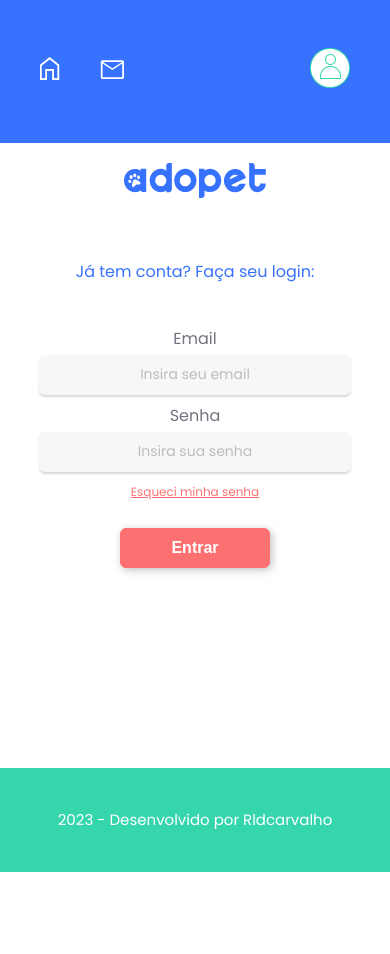
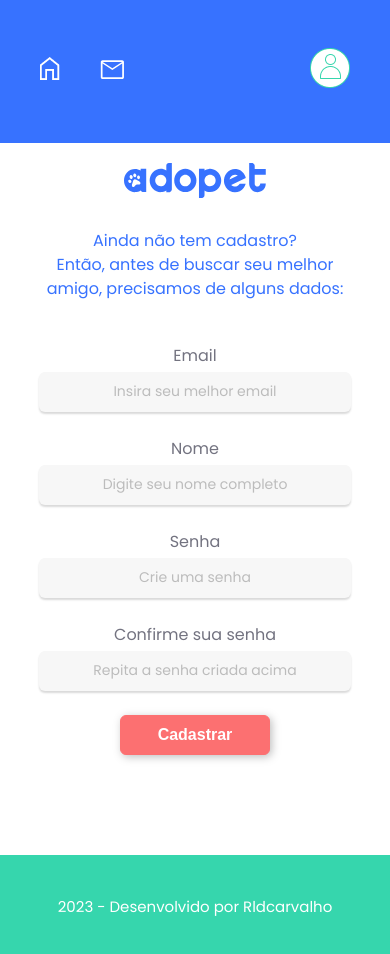
Before and after one commit to rldcarvalho/projeto-adopet, an Angular app: page / in a window 390 px wide. Shown: the top 954 px of the page. Before the commit the page ends 872 px from the top, so only its background shows below. Built offline with nearby package versions, Linux system fonts and the light colour scheme.

Commit message:
Style home-signup mobile

```diff
--- a/src/app/app.component.html
+++ b/src/app/app.component.html
@@ -1,3 +1,3 @@
 <app-header></app-header>
-<app-signin></app-signin>
+<app-signup></app-signup>
 <app-footer></app-footer>
--- a/src/app/app.module.ts
+++ b/src/app/app.module.ts
@@ -7,6 +7,7 @@ import { HeaderComponent } from './components/header/header.component';
 import { FooterComponent } from './components/footer/footer.component';
 import { HomeComponent } from './components/home/home.component';
 import { SigninComponent } from './components/home/signin/signin.component';
+import { SignupComponent } from './components/home/signup/signup.component';
 
 @NgModule({
   declarations: [
@@ -14,7 +15,8 @@ import { SigninComponent } from './components/home/signin/signin.component';
     HeaderComponent,
     FooterComponent,
     HomeComponent,
-    SigninComponent
+    SigninComponent,
+    SignupComponent
   ],
   imports: [
     BrowserModule,
--- /dev/null
+++ b/src/app/components/home/signup/signup.component.html
@@ -0,0 +1,51 @@
+<main class="signup">
+  <img
+    class="signup__img-logo"
+    src="../../../../assets/img/logo-azul.svg"
+    alt="Logo Adopet"
+  />
+  <p class="signup__subtitle">
+    Ainda não tem cadastro?<br />
+    Então, antes de buscar seu melhor amigo, precisamos de alguns dados:
+  </p>
+
+  <form class="signup-form">
+    <div>
+      <label for="email" class="signup__label">Email</label>
+      <input
+        class="input signup__input"
+        type="email"
+        placeholder="Insira seu melhor email"
+        required
+      />
+    </div>
+    <div>
+      <label for="nome" class="signup__label">Nome</label>
+      <input
+        class="input signup__input"
+        type="text"
+        placeholder="Digite seu nome completo"
+        required
+      />
+    </div>
+    <div>
+      <label for="senha" class="signup__label">Senha</label>
+      <input
+        class="input signup__input"
+        type="password"
+        placeholder="Crie uma senha"
+        required
+      />
+    </div>
+    <div>
+      <label for="senha" class="signup__label">Confirme sua senha</label>
+      <input
+        class="input signup__input"
+        type="password"
+        placeholder="Repita a senha criada acima"
+        required
+      />
+    </div>
+  </form>
+  <button class="btn signup__btn" type="submit">Cadastrar</button>
+</main>
--- /dev/null
+++ b/src/app/components/home/signup/signup.component.scss
@@ -0,0 +1,42 @@
+@import "../../../../assets/abstract/variables";
+@import "../../../../assets/abstract/base";
+
+.signup {
+  background-color: $branco-principal;
+  text-align: center;
+
+  &__img-logo {
+    height: 35px;
+    padding: 20px 0 24px;
+  }
+
+  &__subtitle {
+    width: 312px;
+    font-size: 16px;
+    line-height: 24px;
+    font-weight: 400;
+    color: $azul-principal;
+    margin: 0 auto;
+    padding-bottom: 42px;
+  }
+
+  &__label {
+    font-size: 16px;
+    font-weight: 400;
+    color: $cinza-escuro;
+    padding-bottom: 4px;
+    display: block;
+  }
+
+  &__input {
+    width: 312px;
+    height: 40px;
+    margin-bottom: 24px;
+  }
+
+  &__btn {
+    width: 150px;
+    padding: 10px;
+    margin: 0 auto 100px;
+  }
+}
```
Also changed, not shown: src/app/components/home/signup/signup.component.ts (added, +10 -0 lines), 1 other file (tests, documents, lock files or other folders).
